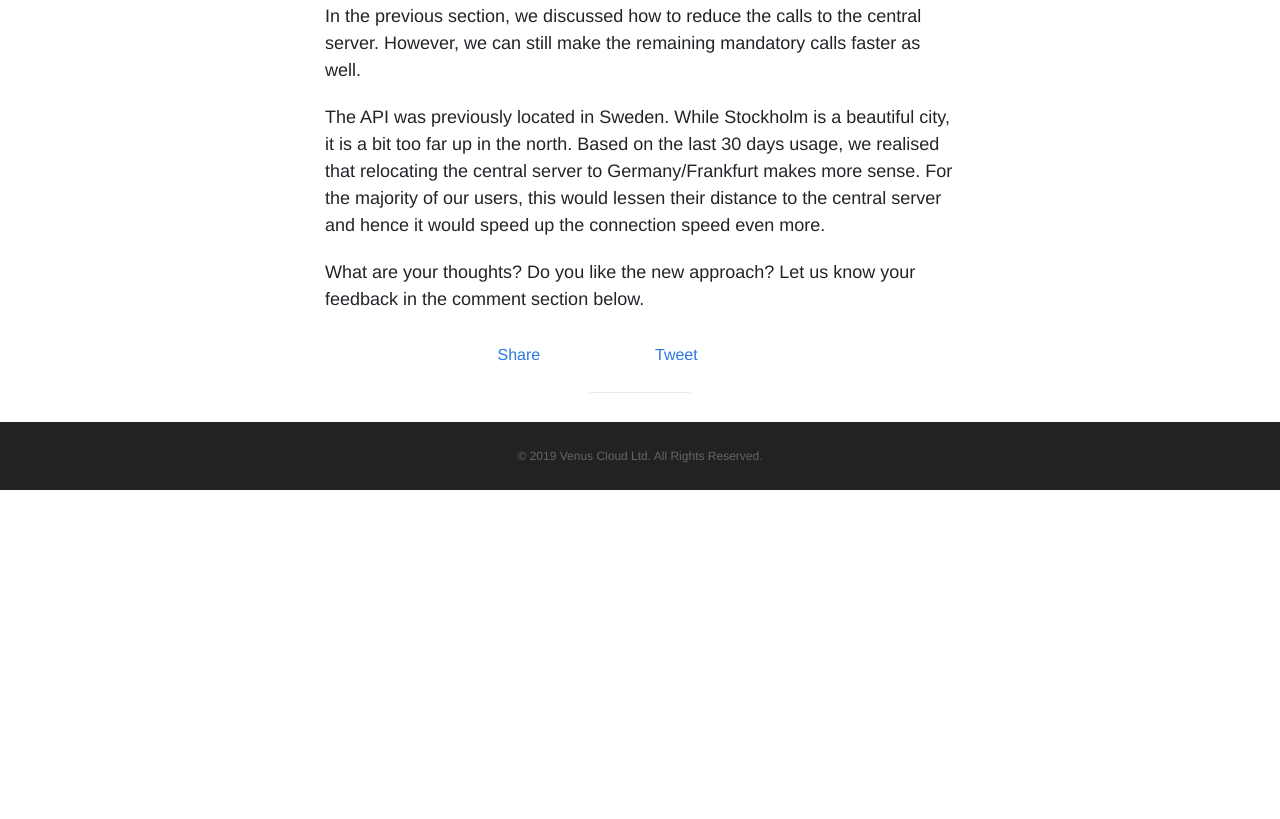
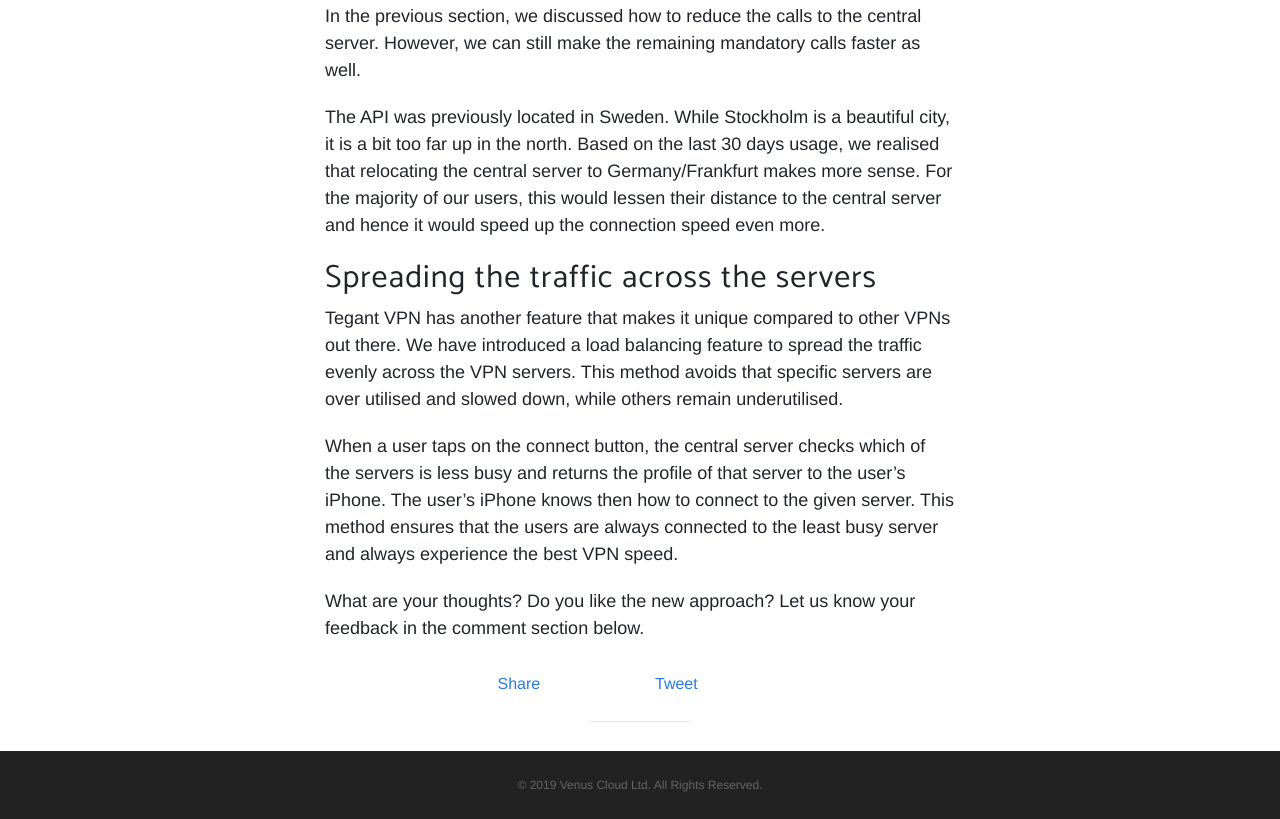
Before and after one commit to tegant-old/tegant.github.io, a plain HTML site: page blog/how-we-made-tegant-vpn-even-faster.html in a window 1280 px wide. Shown: the part 1870-2689 px from the top of the page. Before the commit the page ends 2360 px from the top, so only its background shows below. Drawn offline with Linux system fonts and the light colour scheme; a script that the page names is missing; a web font is replaced by a local one.

Commit message:
Updated blog

```diff
--- a/blog/how-we-made-tegant-vpn-even-faster.html
+++ b/blog/how-we-made-tegant-vpn-even-faster.html
@@ -187,6 +187,12 @@
 
 <p>The API was previously located in Sweden. While Stockholm is a beautiful city, it is a bit too far up in the north.  Based on the last 30 days usage, we realised that relocating the central server to Germany/Frankfurt makes more sense. For the majority of our users, this would lessen their distance to the central server and hence it would speed up the connection speed even more.</p>
 
+<h2 id="spreading-the-traffic-across-the-servers">Spreading the traffic across the servers</h2>
+
+<p>Tegant VPN has another feature that makes it unique compared to other VPNs out there. We have introduced a load balancing feature to spread the traffic evenly across the VPN servers. This method avoids that specific servers are over utilised and slowed down, while others remain underutilised.</p>
+
+<p>When a user taps on the connect button, the central server checks which of the servers is less busy and returns the profile of that server to the user’s iPhone.  The user’s iPhone knows then how to connect to the given server.  This method ensures that the users are always connected to the least busy server and always experience the best VPN speed.</p>
+
 <p>What are your thoughts? Do you like the new approach? Let us know your feedback in the comment section below.</p>
 
                     </div>
```
Also changed, not shown: blog/index.html (+1 -1 lines).
